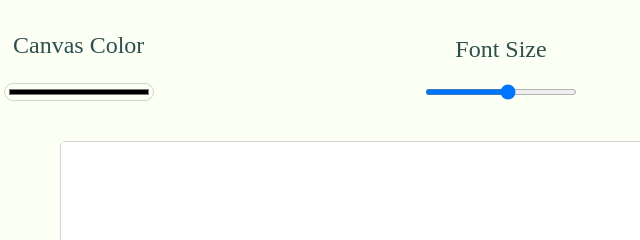
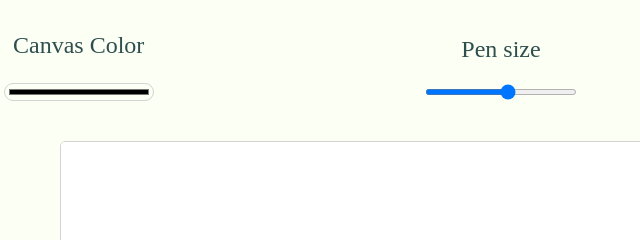
Before and after one commit to Faizal2312/Signature-App, a plain HTML site: page index.html in a window 1280 px wide. Shown: the top 240 px of the page, 139-779 px from the left. Drawn offline with Linux system fonts and the light colour scheme.

Commit message:
correction

```diff
--- a/index.html
+++ b/index.html
@@ -17,7 +17,7 @@
             </div>
             <div>
 
-                <p>Font Size</p>
+                <p>Pen size</p>
                 <input type="range" id="width" min="1" max="10">
             </div>
             <div>
```
